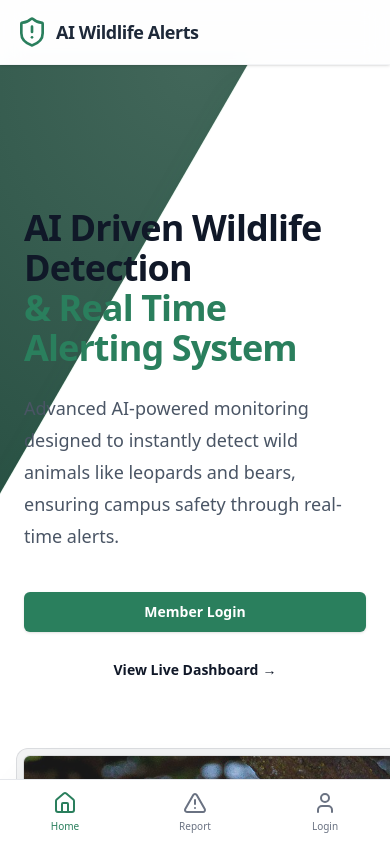
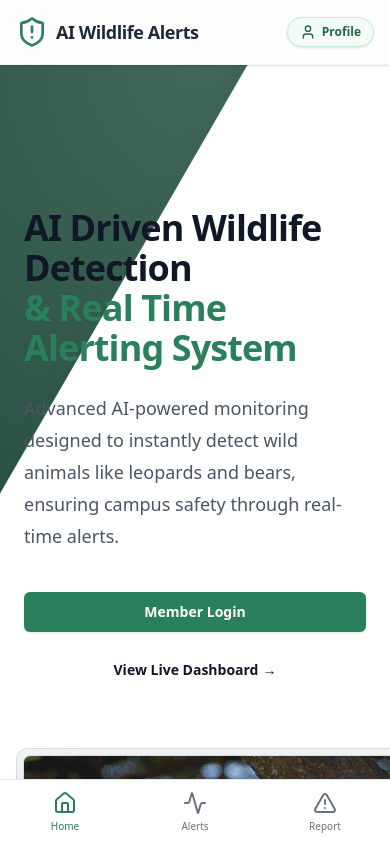
Before and after one commit to Guhangopi/AI-driven-wildlife-detection-real-time-alerting-system, a React (Vite) app in the folder frontend/: page / in a window 390 px wide. Shown: the top 842 px of the page. Built offline with nearby package versions, Linux system fonts and the light colour scheme; no server answers.

Commit message:
menu bar alterd

```diff
--- a/frontend/src/components/BottomNav.jsx
+++ b/frontend/src/components/BottomNav.jsx
@@ -1,18 +1,9 @@
 import React from 'react';
 import { Link, useLocation, useNavigate } from 'react-router-dom';
-import { Home, AlertTriangle, User, LogOut, Users } from 'lucide-react';
+import { Home, AlertTriangle, Activity } from 'lucide-react';
 
 const BottomNav = () => {
   const location = useLocation();
-  const navigate = useNavigate();
-  const storedUser = localStorage.getItem('user');
-  const user = storedUser ? JSON.parse(storedUser) : null;
-  const isAdmin = user && user.role === 'admin';
-
-  const handleLogout = () => {
-    localStorage.removeItem('user');
-    navigate('/login');
-  };
 
   const isActive = (path) => location.pathname === path;
 
@@ -20,11 +11,19 @@ const BottomNav = () => {
     <div className="md:hidden fixed bottom-0 w-full bg-white border-t border-gray-200 z-50 pb-safe">
       <div className="flex justify-around items-center h-16">
         <Link
-          to="/dashboard"
-          className={`flex flex-col items-center justify-center w-full h-full space-y-1 ${isActive('/dashboard') || isActive('/') ? 'text-nature-600' : 'text-gray-500 hover:text-gray-900'}`}
+          to="/"
+          className={`flex flex-col items-center justify-center w-full h-full space-y-1 ${isActive('/') ? 'text-nature-600' : 'text-gray-500 hover:text-gray-900'}`}
         >
           <Home className="w-6 h-6" />
           <span className="text-[10px] font-medium">Home</span>
+        </Link>
+
+        <Link
+          to="/dashboard"
+          className={`flex flex-col items-center justify-center w-full h-full space-y-1 ${isActive('/dashboard') ? 'text-nature-600' : 'text-gray-500 hover:text-gray-900'}`}
+        >
+          <Activity className="w-6 h-6" />
+          <span className="text-[10px] font-medium">Alerts</span>
         </Link>
 
         <Link
@@ -34,34 +33,6 @@ const BottomNav = () => {
           <AlertTriangle className="w-6 h-6" />
           <span className="text-[10px] font-medium">Report</span>
         </Link>
-
-        {isAdmin && (
-          <Link
-            to="/admin/users"
-            className={`flex flex-col items-center justify-center w-full h-full space-y-1 ${isActive('/admin/users') ? 'text-nature-600' : 'text-gray-500 hover:text-gray-900'}`}
-          >
-            <Users className="w-6 h-6" />
-            <span className="text-[10px] font-medium">Users</span>
-          </Link>
-        )}
-
-        {!user ? (
-          <Link
-            to="/login"
-            className={`flex flex-col items-center justify-center w-full h-full space-y-1 ${isActive('/login') || isActive('/register') ? 'text-nature-600' : 'text-gray-500 hover:text-gray-900'}`}
-          >
-            <User className="w-6 h-6" />
-            <span className="text-[10px] font-medium">Login</span>
-          </Link>
-        ) : (
-          <button
-            onClick={handleLogout}
-            className="flex flex-col items-center justify-center w-full h-full space-y-1 text-gray-500 hover:text-red-600 transition-colors"
-          >
-            <LogOut className="w-6 h-6" />
-            <span className="text-[10px] font-medium">Logout</span>
-          </button>
-        )}
       </div>
     </div>
   );
--- a/frontend/src/components/Navbar.jsx
+++ b/frontend/src/components/Navbar.jsx
@@ -1,9 +1,8 @@
 import React from 'react';
 import { Link, useLocation, useNavigate } from 'react-router-dom';
-import { ShieldAlert, Menu, X, LogOut } from 'lucide-react';
+import { ShieldAlert, User as UserIcon, LogOut } from 'lucide-react';
 
 const Navbar = () => {
-  const [isOpen, setIsOpen] = React.useState(false);
   const location = useLocation(); // Force re-render on route changes (like after login redirect)
   const navigate = useNavigate();
   const storedUser = localStorage.getItem('user');
@@ -53,32 +52,21 @@ const Navbar = () => {
             </div>
           </div>
 
-          <div className="-mr-2 hidden">
-            {/* Hamburger menu is disabled on mobile in favor of BottomNav */}
-            <button
-              onClick={() => setIsOpen(!isOpen)}
-              className="inline-flex items-center justify-center p-2 rounded-md text-gray-400 hover:text-nature-600 hover:bg-gray-100 focus:outline-none focus:ring-2 focus:ring-offset-2 focus:ring-nature-500 transition-colors"
-            >
-              <span className="sr-only">Open main menu</span>
-              {isOpen ? <X className="block h-6 w-6" /> : <Menu className="block h-6 w-6" />}
-            </button>
+          <div className="md:hidden flex items-center">
+            {user ? (
+              <button onClick={handleLogout} className="flex items-center gap-1.5 bg-nature-50 border border-nature-200 px-3 py-1.5 rounded-full text-nature-700 hover:bg-nature-100 transition-colors shadow-sm">
+                <UserIcon className="w-4 h-4" />
+                <span className="text-xs font-bold">Logout</span>
+              </button>
+            ) : (
+              <Link to="/login" className="flex items-center gap-1.5 bg-nature-50 border border-nature-200 px-3 py-1.5 rounded-full text-nature-700 hover:bg-nature-100 transition-colors shadow-sm">
+                <UserIcon className="w-4 h-4" />
+                <span className="text-xs font-bold">Profile</span>
+              </Link>
+            )}
           </div>
         </div>
       </div>
-
-      {isOpen && (
-        <div className="md:hidden animate-fade-in-down">
-          <div className="px-2 pt-2 pb-3 space-y-1 sm:px-3 bg-white border-b border-gray-100 shadow-lg">
-            <Link to="/dashboard" className="text-gray-600 hover:text-nature-600 block px-3 py-2 rounded-md text-base font-medium">Live Dashboard</Link>
-            <Link to="/report" className="text-gray-600 hover:text-nature-600 block px-3 py-2 rounded-md text-base font-medium">Report Incident</Link>
-            {!user ? (
-                <Link to="/login" className="bg-nature-50 text-nature-700 block px-3 py-2 rounded-md text-base font-medium">Login</Link>
-            ) : (
-                <button onClick={handleLogout} className="w-full text-left text-red-600 hover:bg-red-50 block px-3 py-2 rounded-md text-base font-medium">Logout</button>
-            )}
-          </div>
-        </div>
-      )}
     </nav>
   );
 };
```
